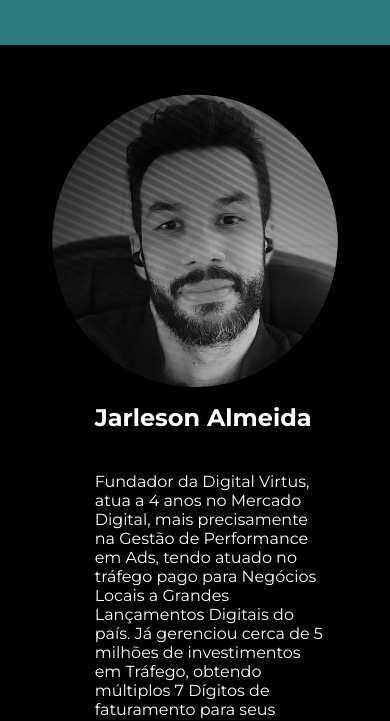
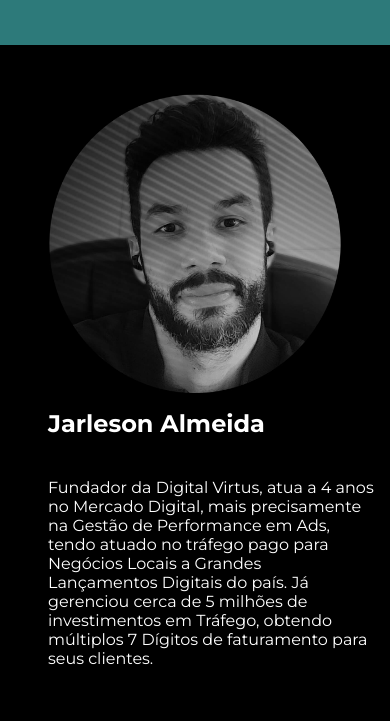
Before and after one commit to evertonra/jarleson, a plain HTML site: page index.html in a window 390 px wide. Shown: the part 2030-2751 px from the top of the page. Drawn offline with Linux system fonts and the light colour scheme.

Commit message:
Update style.css

```diff
--- a/css/style.css
+++ b/css/style.css
@@ -587,8 +587,11 @@ img {
 }
 
 @media screen and (max-width:450px) {
+  .dobra-5 {
+    padding: 3rem 1rem;
+  }
   .dobra-5-content {
-    max-width: 90%;
+    max-width: 100%;
     margin-top: 1rem;
   }
   .dobra-5-content h2 {
```
